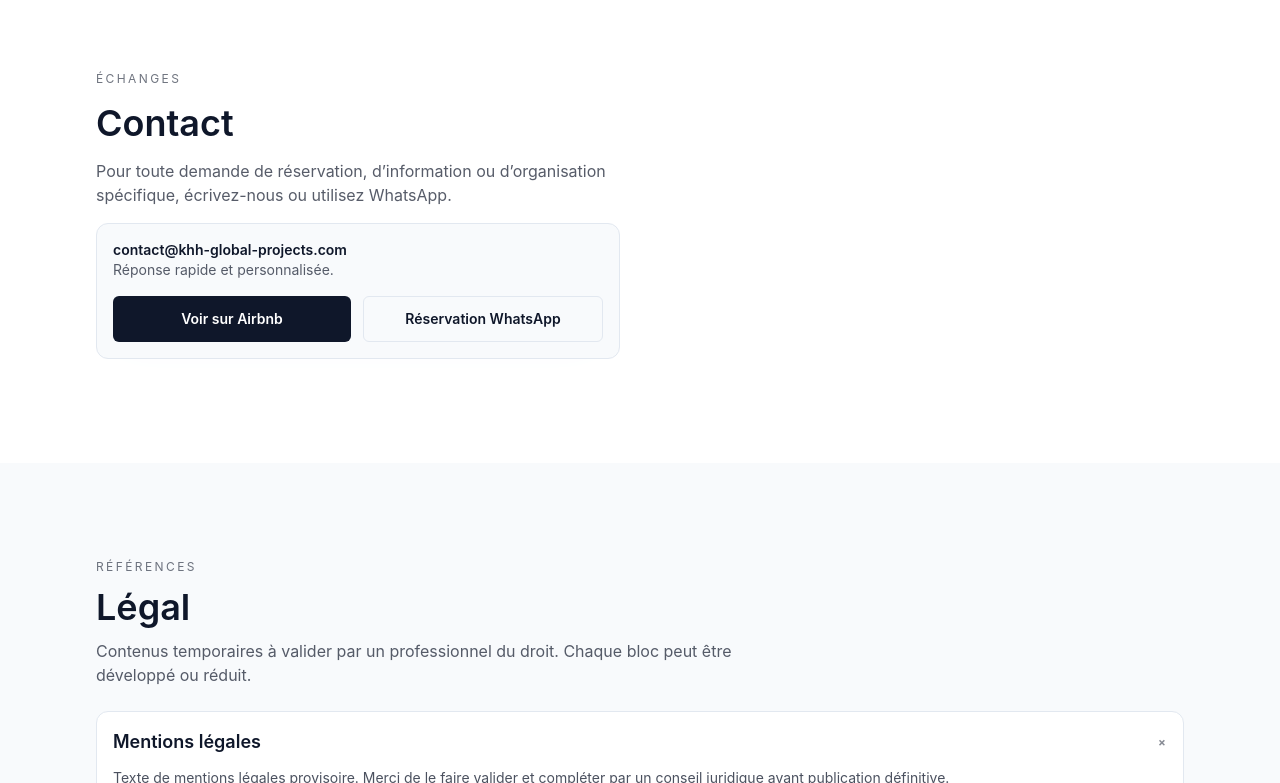
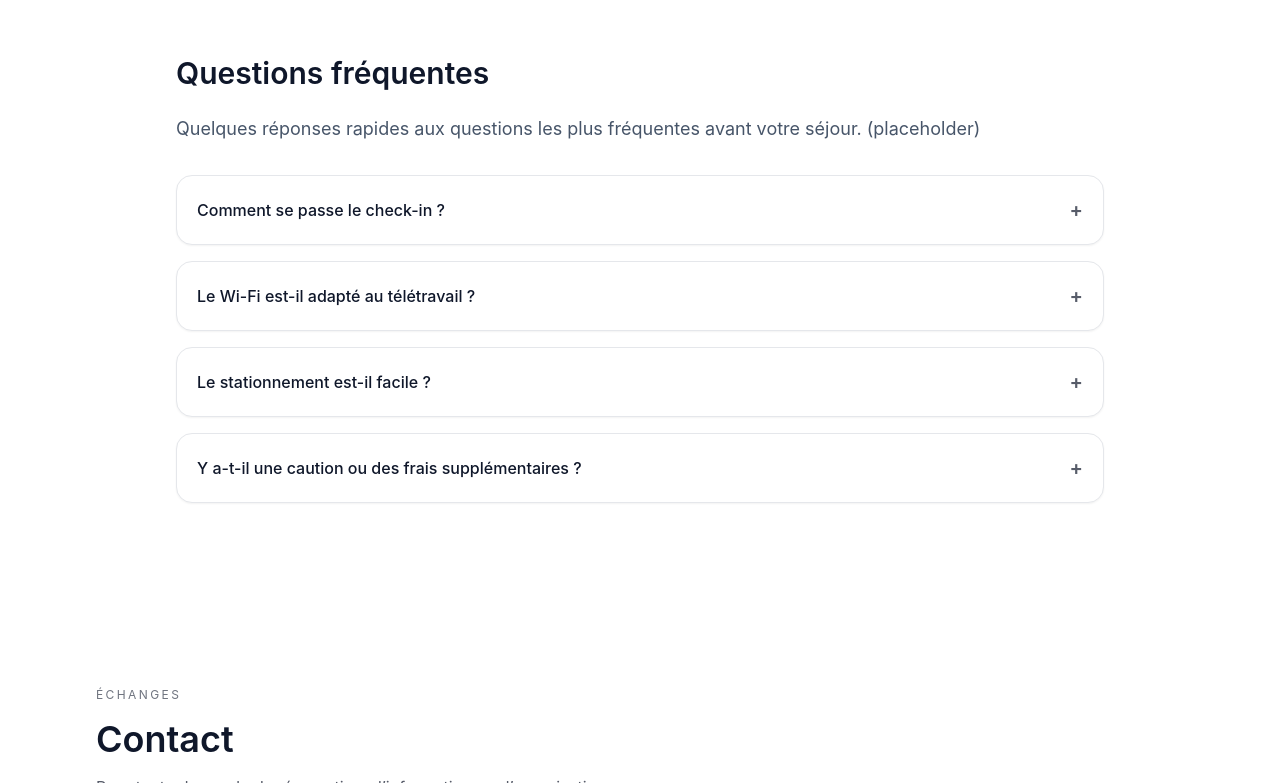
Before and after one commit to parodave/IAMobileHome, a Next.js app: page / in a window 1280 px wide. Shown: the part 3779-4562 px from the top of the page. Built offline with nearby package versions, Linux system fonts and the light colour scheme.

Commit message:
Add FAQ section with accordion

```diff
--- a/app/page.tsx
+++ b/app/page.tsx
@@ -8,6 +8,7 @@ import { HouseRulesSection } from '../components/sections/HouseRulesSection';
 import { ContactSection } from '../components/sections/ContactSection';
 import { LegalSection } from '../components/sections/LegalSection';
 import SecuritySection from '@/components/sections/SecuritySection';
+import FaqSection from '@/components/sections/FaqSection';
 
 export default function HomePage() {
   return (
@@ -19,6 +20,7 @@ export default function HomePage() {
         <AboutHostSection />
         <HouseRulesSection />
         <SecuritySection />
+        <FaqSection />
         <ContactSection />
         <LegalSection />
       </main>
--- /dev/null
+++ b/components/sections/FaqSection.tsx
@@ -0,0 +1,55 @@
+// components/sections/FaqSection.tsx
+"use client";
+
+import { useState } from "react";
+import { faqItems } from "@/lib/faq";
+
+export default function FaqSection() {
+  const [openIndex, setOpenIndex] = useState<number | null>(null);
+
+  const toggleIndex = (index: number) => {
+    setOpenIndex((current) => (current === index ? null : index));
+  };
+
+  return (
+    <section id="faq" className="w-full py-20 px-6 md:px-12 max-w-5xl mx-auto">
+      <h2 className="text-3xl font-semibold mb-6">Questions fréquentes</h2>
+      <p className="text-slate-600 mb-8 text-base md:text-lg">
+        Quelques réponses rapides aux questions les plus fréquentes avant votre séjour. (placeholder)
+      </p>
+      <div className="space-y-4">
+        {faqItems.map((item, index) => {
+          const isOpen = openIndex === index;
+
+          return (
+            <div
+              key={item.question}
+              className="rounded-2xl border bg-white p-4 md:p-5 shadow-sm transition"
+            >
+              <button
+                type="button"
+                onClick={() => toggleIndex(index)}
+                className="flex w-full items-center justify-between text-left"
+                aria-expanded={isOpen}
+                aria-controls={`faq-answer-${index}`}
+              >
+                <span className="text-sm md:text-base font-medium text-ink">{item.question}</span>
+                <span className="ml-4 text-xl font-semibold text-ink/70">
+                  {isOpen ? "−" : "+"}
+                </span>
+              </button>
+              {isOpen ? (
+                <div
+                  id={`faq-answer-${index}`}
+                  className="mt-3 text-slate-600 text-sm md:text-base"
+                >
+                  {item.answer}
+                </div>
+              ) : null}
+            </div>
+          );
+        })}
+      </div>
+    </section>
+  );
+}
--- /dev/null
+++ b/lib/faq.ts
@@ -0,0 +1,27 @@
+// lib/faq.ts
+
+export type FaqItem = {
+  question: string;
+  answer: string;
+};
+
+export const faqItems: FaqItem[] = [
+  {
+    question: "Comment se passe le check-in ?",
+    answer:
+      "Texte placeholder expliquant le check-in autonome, remise des clés, heure d’arrivée, etc. (je modifierai plus tard).",
+  },
+  {
+    question: "Le Wi-Fi est-il adapté au télétravail ?",
+    answer:
+      "Texte placeholder sur la qualité et la stabilité du Wi-Fi, idéal pour appels vidéo et travail à distance.",
+  },
+  {
+    question: "Le stationnement est-il facile ?",
+    answer: "Texte placeholder expliquant les options de stationnement à proximité, gratuit ou payant.",
+  },
+  {
+    question: "Y a-t-il une caution ou des frais supplémentaires ?",
+    answer: "Texte placeholder expliquant la politique de caution, frais de ménage, etc.",
+  },
+];
```
